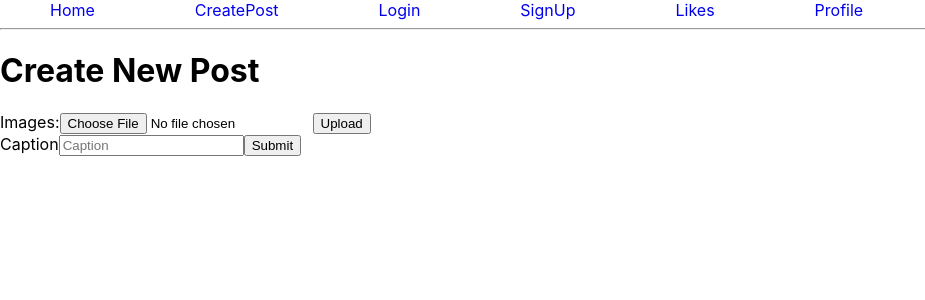
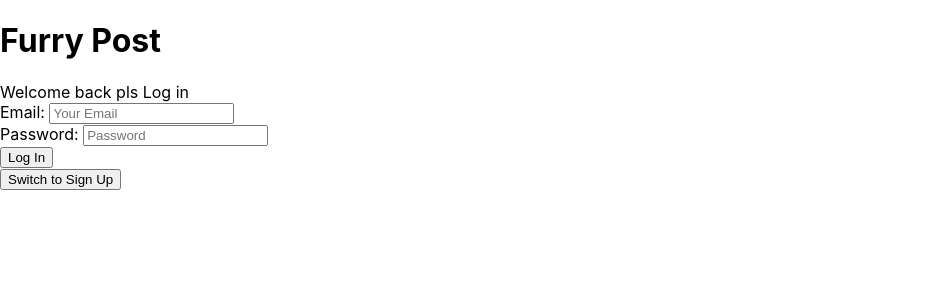
Before and after one commit to meikeetan/purrfectpost-fe, a React (Create React App) app: page /CreatePost in a window 1280 px wide. Shown: the top 300 px of the page, without its empty margins (0-925 px from the left). Built offline with nearby package versions, Linux system fonts and the light colour scheme.

Commit message:
added Authentication.jsx, users-service.jsx, updated SignUp, Login, and FE

```diff
--- a/src/App.js
+++ b/src/App.js
@@ -4,28 +4,33 @@ import Navbar from './components/Navbar';
 import CreatePost from './pages/CreatePost';
 import Home from './pages/Home';
 import Likes from './pages/Likes';
-import Login from './pages/Login';
-import SignUp from './pages/SignUp';
 import Profile from './pages/Profile';
 import Settings from './pages/Settings';
 import React, { useState } from 'react';
+import { getUser } from './utilities/users-service';
+import Authentication from './pages/Authentication';
 
 function App() {
-  const [user, setUser] = useState(null);
+  const [user, setUser] = useState(getUser());
   return (
     <div className="Purrfect Post">
+      {user?(
               <Router>
               <Navbar/><hr/>
                 <Routes>
                   <Route path="/" element={<Home />}></Route>
                   <Route path="/CreatePost" element={<CreatePost />}></Route>
                   <Route path="/Likes" element={<Likes />}></Route>
-          <Route path="/Login" element={<Login setUser={setUser} />}></Route>
-          <Route path="/SignUp" element={<SignUp setUser={setUser} />}></Route>
                   <Route path="/Profile" element={<Profile />}></Route>
                   <Route path="/Settings" element={<Settings />}></Route>
                 </Routes>
               </Router>
+      ): (
+        <Authentication setUser={setUser}/>
+      )
+
+      }
+
     </div>
   );
 }
--- a/src/components/Navbar.jsx
+++ b/src/components/Navbar.jsx
@@ -6,8 +6,6 @@ function Navbar (){
         <div>
         <Link className="Navbar" to='/'>Home</Link>
         <Link className="Navbar" to='/CreatePost'>CreatePost</Link>
-        <Link className="Navbar" to='/Login'>Login</Link>
-        <Link className="Navbar" to='/SignUp'>SignUp</Link>
         <Link className="Navbar" to='/Likes'>Likes</Link>
         <Link className="Navbar" to='/Profile'>Profile</Link>
 
--- /dev/null
+++ b/src/pages/Authentication.jsx
@@ -0,0 +1,23 @@
+import React, { useState } from 'react';
+import Login from './Login';
+import SignUp from './SignUp';
+
+function Authentication(props) {
+  const {setUser} = props
+  const [isSignIn, setIsSignIn] = useState(true);
+
+  return (
+    <>
+      <div>
+      <h1>Furry Post</h1>
+        {isSignIn?'Welcome back pls Log in':'new here? sign up here'}
+        {isSignIn ? <Login setUser={setUser} /> : <SignUp setUser={setUser} />}
+        <button onClick={() => setIsSignIn(!isSignIn)}>
+          {isSignIn ? 'Switch to Sign Up' : 'Switch to Login'}
+        </button>
+      </div>
+    </>
+  );
+}
+
+export default Authentication;
--- a/src/pages/CreatePost.jsx
+++ b/src/pages/CreatePost.jsx
@@ -1,10 +1,13 @@
 import { useState } from "react";
 import { createPost, imageUpload } from "../utilities/apis";
+import { getUser } from "../utilities/users-service";
 
 function CreatePost() {
+    const creator = getUser()
   const [newPost, setNewPost] = useState({
+    createdBy: creator,
     caption: "",
-    images: [],
+    images: '',
   });
   function handleChange(evt) {
     if (evt.target.name === "images") {
@@ -19,8 +22,9 @@ function CreatePost() {
       createPost(newPost);
       alert('Post created!')
       setNewPost({
+        createdBy: creator,
         caption: "",
-        images: [],
+        images: '',
       })
       setFile(null);
       document.getElementById('fileInput').value = '';
@@ -38,13 +42,14 @@ function CreatePost() {
 
     try {
       const response = await imageUpload(formData);
+      console.log(response)
       const imageUrl = response.data;
       setNewPost({
         ...newPost,
-        images: [...newPost.images, imageUrl],
+        images: imageUrl,
       });
       if(imageUrl){
-      alert("Image attached. Please submit your form!")
+      alert("Image attached successfully.")
       console.log(imageUrl);}
     } catch (error) {
       console.error("Image uploading failed.", error);
@@ -69,12 +74,10 @@ function CreatePost() {
       </div>
       {newPost.images.length > 0 && (
         <div>
-          <h3>Uploaded Images:</h3>
-          <ul>
-            {newPost.images.map((image, index) => (
-              <li className="uploaded-image" key={index}>{image}</li>
-            ))}
-          </ul>
+          <h3>Uploaded Image:</h3>
+          <div>
+              <img className="uploaded-image"  src={newPost.images}></img>
+          </div>
         </div>
       )}
 
--- a/src/pages/Login.jsx
+++ b/src/pages/Login.jsx
@@ -1,5 +1,6 @@
 import {useState} from 'react';
-import { userLogin } from '../utilities/apis';
+import {login} from '../utilities/users-service';
+
 
 function Login (props){
     const {setUser} = props
@@ -11,9 +12,9 @@ function Login (props){
     async function handleSubmit(evt) {
         evt.preventDefault();
         try {
-          const response = await userLogin(userInfo)
-          const { token, user } = response;
-          setUser(user)
+          const response = await login(userInfo)
+          console.log(response)
+          setUser(response)
         } catch (error) {
           console.log(error)
         }
--- a/src/pages/Profile.jsx
+++ b/src/pages/Profile.jsx
@@ -1,4 +1,5 @@
 import { Link } from "react-router-dom"
+import { logOut } from "../utilities/users-service"
 
 function Profile (){
     return(
@@ -6,7 +7,7 @@ function Profile (){
             <div>Profile Pic</div>
             <h1>Name</h1>
             <h2>Bio</h2>
-            <button>Logout</button>
+            <button onClick={logOut}>Logout</button>
            <Link to='/Settings'><button>Settings</button></Link>
             <div>display my posts</div>
         </div>
--- a/src/pages/SignUp.jsx
+++ b/src/pages/SignUp.jsx
@@ -1,5 +1,5 @@
 import {useState} from 'react';
-import { userSignup } from '../utilities/apis';
+import { signUp } from '../utilities/users-service';
 
 
 function SignUp (props){
@@ -14,7 +14,7 @@ function SignUp (props){
     async function handleSubmit(evt) {
         evt.preventDefault();
         try {
-          const response = await userSignup(userInfo)
+          const response = await signUp(userInfo)
           const { token, user } = response;
           setUser(user)
         } catch (error) {
--- a/src/utilities/apis.js
+++ b/src/utilities/apis.js
@@ -31,6 +31,7 @@ const BASE_URL = "http://localhost:5001/api";
 
 export function userSignup(userInput) {
   return sendRequest(`${BASE_URL}/users`, 'POST', userInput)
+
 }
 
   // export const userLogin = async (userData) => {
--- a/src/utilities/send-request.js
+++ b/src/utilities/send-request.js
@@ -1,4 +1,4 @@
-// import { getToken } from './users-service';
+import { getToken } from './users-service';
 
 export default async function sendRequest(url, method = 'GET', payload = null) {
   const options = { method };
@@ -6,11 +6,11 @@ export default async function sendRequest(url, method = 'GET', payload = null) {
     options.headers = { 'Content-Type': 'application/json' };
     options.body = JSON.stringify(payload);
   }
-//   const token = getToken();
-//   if (token) {
-//     options.headers = options.headers || {};
-//     options.headers.Authorization = `Bearer ${token}`;
-//   }
+  const token = getToken();
+  if (token) {
+    options.headers = options.headers || {};
+    options.headers.Authorization = `Bearer ${token}`;
+  }
   const res = await fetch(url, options);
   if (res.ok) return res.json();
   throw new Error('Bad Request');
--- /dev/null
+++ b/src/utilities/users-service.js
@@ -0,0 +1,71 @@
+import * as usersAPI from './apis';
+
+export async function signUp(userData) {
+  const response = await usersAPI.userSignup(userData);
+  const token = response.token
+  localStorage.setItem('token', token);
+  return getUser();
+}
+
+function isValidToken(token) {
+  if (typeof token !== 'string') return false;
+  const parts = token.split('.');
+  if (parts.length !==3){
+    return false
+  }
+  try{
+    const decoded = atob(parts[1])
+    return true
+  }
+  catch (error){
+    console.log(error);
+    return false
+  }
+
+}
+
+
+export function getToken() {
+  const token = localStorage.getItem('token');
+  if (!token || !isValidToken(token)) return null;
+  const payload = JSON.parse(atob(token.split('.')[1]));
+  if (payload.exp < Date.now() / 1000) {
+    localStorage.removeItem('token');
+    return null;
+  }
+  return token;
+}
+
+export function getUser() {
+  const token = getToken();
+  return token ?
+    JSON.parse(atob(token.split('.')[1])).id
+    :
+    null;
+}
+
+export function logOut() {
+  localStorage.removeItem('token');
+}
+
+export async function login(credentials) {
+  const response = await usersAPI.userLogin(credentials);
+  console.log(response)
+  const token = response.token
+  localStorage.setItem('token', token);
+
+  const tokenFromLs = localStorage.getItem('token');
+  if (!tokenFromLs || !isValidToken(tokenFromLs)){
+    return null;
+  }
+  const payload = JSON.parse(atob(tokenFromLs.split('.')[1]));
+  if (payload.exp < Date.now() / 1000) {
+    localStorage.removeItem('token');
+    return null;
+  }
+  if (tokenFromLs==null){
+    return null
+  }
+  const user = JSON.parse(atob(token.split('.')[1])).id
+  return user;
+}
```
Lines whose indentation alone changed are shown as unchanged.
